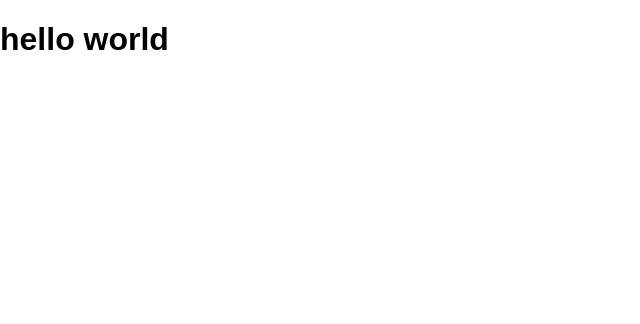
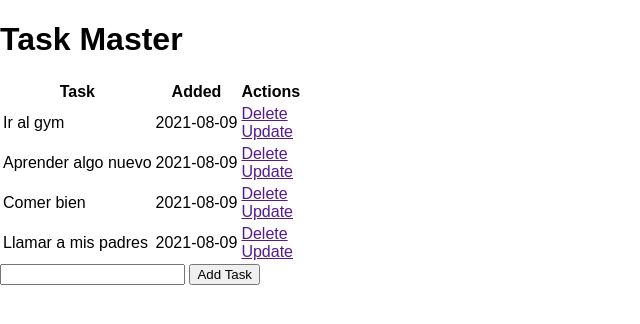
Before and after one commit to IdenTiclla/tasks-flask-app, a Flask app: page / in a window 1280 px wide. Shown: the top 324 px of the page, without its empty margins (0-640 px from the left). Run offline with Flask 2, Linux system fonts and the light colour scheme; data comes from the database, SQL or seed files in the repository; both versions use the stored data as it was after the commit.

Commit message:
add Create new task and list all tasks

```diff
--- a/app.py
+++ b/app.py
@@ -1,7 +1,8 @@
-from logging import debug
-from flask import Flask, render_template
+from flask import Flask, render_template, request, redirect
 from flask_sqlalchemy import SQLAlchemy
 from datetime import datetime
+
+from werkzeug.utils import redirect
 app = Flask(__name__)
 
 app.config['SQLALCHEMY_DATABASE_URI'] = 'sqlite:///test.db'
@@ -18,9 +19,20 @@ class Todo(db.Model):
         return f"<Task {self.id}>"
 
 
-@app.route('/')
+@app.route('/', methods=['POST', 'GET'])
 def index():
-    return render_template("index.html")
+    if request.method == "POST":
+        task_content = request.form.get("content")
+        new_task = Todo(content=task_content)
+        try:
+            db.session.add(new_task)
+            db.session.commit()
+            return redirect('/')
+        except:
+            return "There was an issue adding your task"
+    else:
+        tasks = Todo.query.order_by(Todo.date_created).all()
+        return render_template("index.html", tasks=tasks)
 
 if __name__ == "__main__":
     app.run(debug=True)
--- a/templates/index.html
+++ b/templates/index.html
@@ -1,10 +1,35 @@
 {% extends 'base.html' %}
 
 {% block head %}
-    <title>Index</title>
+    <title>Task Master</title>
 {% endblock %}
 
 
 {% block  body %}
-    <h1>hello world</h1>
+    <div class="content">
+        <h1>Task Master</h1>
+
+        <table>
+            <tr>
+                <th>Task</th>
+                <th>Added</th>
+                <th>Actions</th>
+            </tr>
+            {% for task in tasks %}
+                <tr>
+                    <td>{{ task.content}} </td>
+                    <td>{{ task.date_created.date() }}</td>
+                    <td>
+                        <a href="">Delete</a>
+                        <br>
+                        <a href="">Update</a>
+                    </td>
+                </tr>
+            {% endfor %}
+        </table>
+        <form action="/" method="POST">
+            <input type="text" name="content" id="content">
+            <input type="submit" value="Add Task">
+        </form>
+    </div>
 {% endblock %}
```
Also changed, not shown: test.db.
